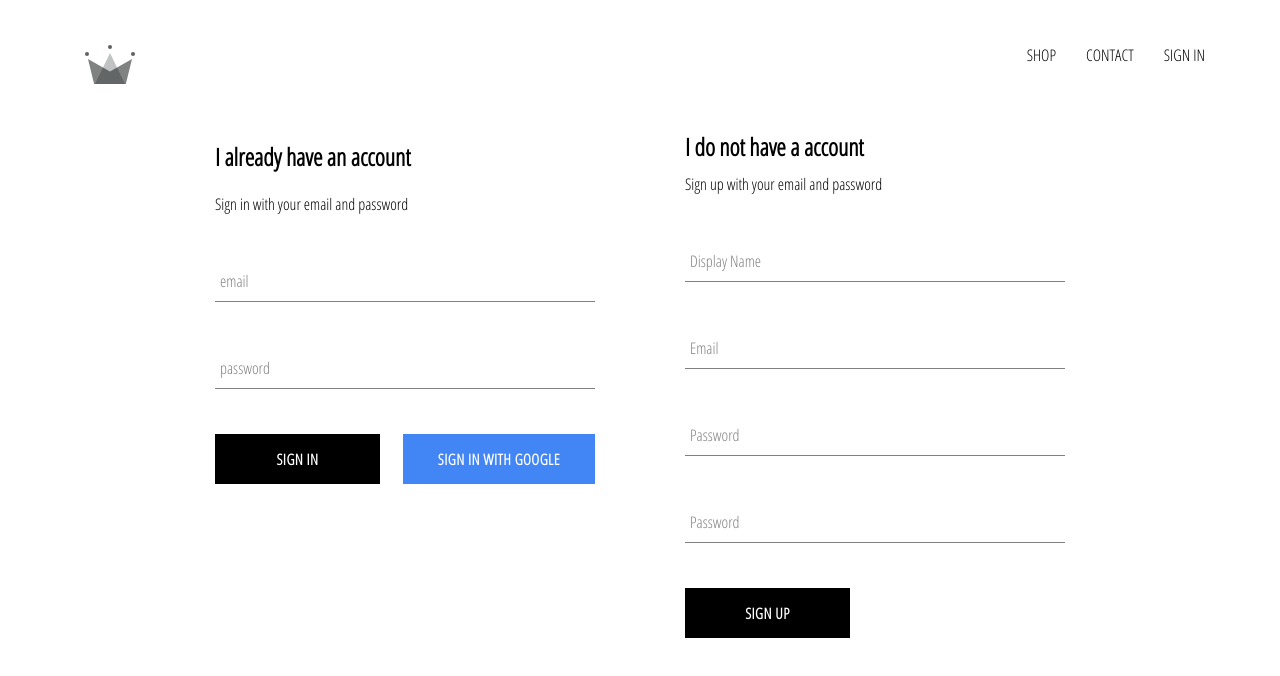
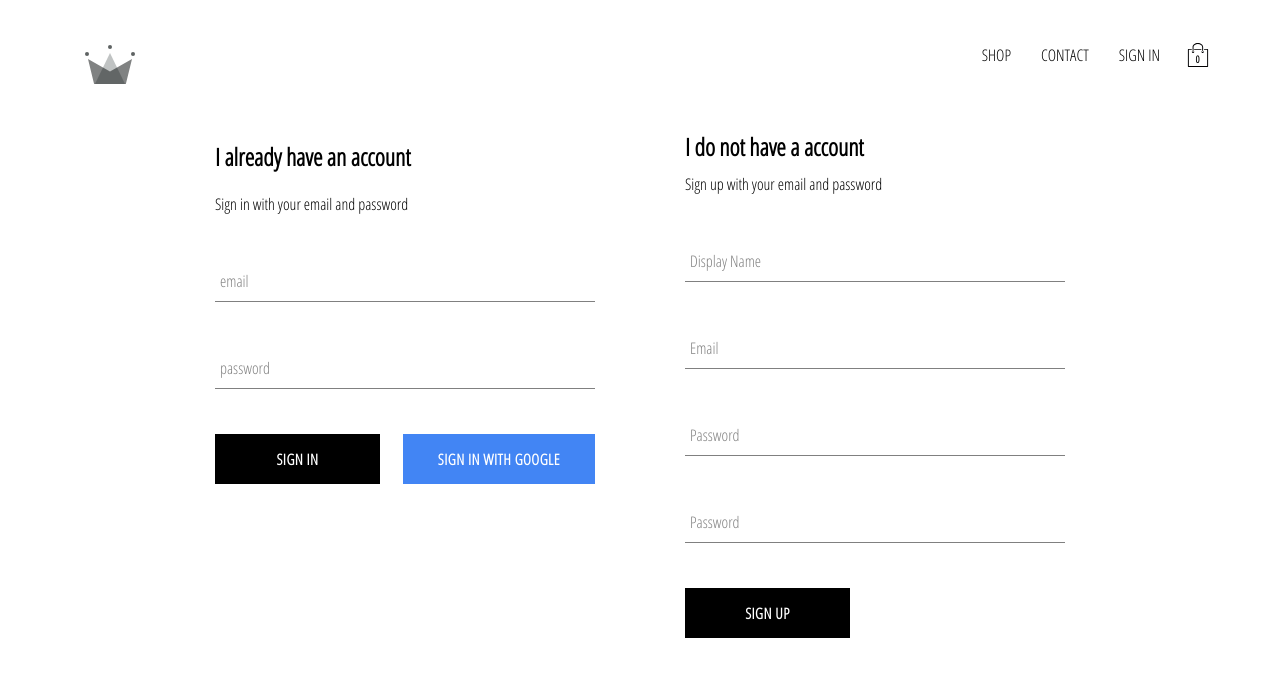
Before and after one commit to xiaotingli/E-Commerce-Backup, a React (Create React App) app in the folder crwn-clothing/: page /signin in a window 1280 px wide. Shown: the top 676 px of the page. Built offline with nearby package versions, Linux system fonts and the light colour scheme; no server answers.

Commit message:
added cart-icon & cart-dropdown components

```diff
--- /dev/null
+++ b/crwn-clothing/src/components/cart-dropdown/cart-dropdown.component.jsx
@@ -0,0 +1,14 @@
+import React from 'react';
+import './cart-dropdown.styles.scss';
+import CustomButton from '../custom-button/custom-button.component';
+
+const CartDropdown = () => {
+    return (
+        <div className='cart-dropdown'>
+            <div className='cart-items' />
+            <CustomButton>GO TO CHEKCOUT</CustomButton>
+        </div>
+    );
+};
+
+export default CartDropdown;
--- /dev/null
+++ b/crwn-clothing/src/components/cart-dropdown/cart-dropdown.styles.scss
@@ -0,0 +1,24 @@
+.cart-dropdown {
+  position: absolute;
+  width: 240px;
+  height: 340px;
+  display: flex;
+  flex-direction: column;
+  padding: 20px;
+  border: 1px solid black;
+  background-color: white;
+  top: 90px;
+  right: 40px;
+  z-index: 5;
+
+  .cart-items {
+    height: 240px;
+    display: flex;
+    flex-direction: column;
+    overflow: scroll;
+  }
+
+  button {
+    margin-top: auto;
+  }
+}
--- /dev/null
+++ b/crwn-clothing/src/components/cart-icon/cart-icon.component.jsx
@@ -0,0 +1,20 @@
+import React from 'react';
+import './cart-icon.styles.scss';
+import { ReactComponent as ShoppingIcon } from '../../assets/shopping-bag.svg';
+import { connect } from 'react-redux';
+import { toggleCartHidden } from '../../redux/cart/cart.actions';
+
+const CartIcon = ({ toggleCartHidden }) => {
+    return (
+        <div className='cart-icon' onClick={toggleCartHidden}>
+            <ShoppingIcon className='shopping-icon'/>
+            <span className='item-count'>0</span>
+        </div>
+    );
+};
+
+const mapDisptchToProps = dispatch => ({
+    toggleCartHidden: () => dispatch(toggleCartHidden())
+});
+
+export default connect(null, mapDisptchToProps)(CartIcon);
--- /dev/null
+++ b/crwn-clothing/src/components/cart-icon/cart-icon.styles.scss
@@ -0,0 +1,21 @@
+.cart-icon {
+  width: 45px;
+  height: 45px;
+  position: relative;
+  display: flex;
+  align-items: center;
+  justify-content: center;
+  cursor: pointer;
+
+  .shopping-icon {
+    width: 24px;
+    height: 24px;
+  }
+
+  .item-count {
+    position: absolute;
+    font-size: 10px;
+    font-weight: bold;
+    bottom: 12px;
+  }
+}
--- a/crwn-clothing/src/components/header/header.component.jsx
+++ b/crwn-clothing/src/components/header/header.component.jsx
@@ -4,8 +4,10 @@ import { Link } from 'react-router-dom';
 import { ReactComponent as Logo } from '../../assets/crown.svg';
 import { auth } from '../../firebase/firebase.utils';
 import { connect } from 'react-redux';
+import CartIcon from '../cart-icon/cart-icon.component';
+import CartDropdown from '../cart-dropdown/cart-dropdown.component';
 
-const Header =({ currentUser })=> {
+const Header =({ currentUser, hidden })=> {
     return (
         <div className='header'>
             <Link className='logo-container' to='/'>
@@ -24,13 +26,19 @@ const Header =({ currentUser })=> {
                     :
                     <Link className='option' to='/signin'>SIGN IN</Link>
                 }
+                <CartIcon />
             </div>
+            {
+                hidden ? null : <CartDropdown />
+            }
+
         </div>
     );
 }
 
-const mapStateToProps = (state) => ({
-    currentUser: state.user.currentUser
+const mapStateToProps = ({user: {currentUser}, cart: {hidden}}) => ({
+    currentUser,
+    hidden
 });
 
 export default connect(mapStateToProps)(Header);
--- /dev/null
+++ b/crwn-clothing/src/redux/cart/cart.actions.js
@@ -0,0 +1,5 @@
+import CartActionTypes from './cart.types';
+
+export const toggleCartHidden = () => ({
+  type: CartActionTypes.TOGGLE_CART_HIDDEN
+});
--- /dev/null
+++ b/crwn-clothing/src/redux/cart/cart.reducer.js
@@ -0,0 +1,19 @@
+import CartActionTypes from './cart.types';
+
+const INITIAL_STATE = {
+    hidden: true
+};
+
+const cartReducer = (state = INITIAL_STATE, action) => {
+    switch (action.type) {
+        case CartActionTypes.TOGGLE_CART_HIDDEN:
+            return {
+                ...state,
+                hidden: !state.hidden
+            }
+        default:
+            return state;
+    }
+};
+
+export default cartReducer;
--- /dev/null
+++ b/crwn-clothing/src/redux/cart/cart.types.js
@@ -0,0 +1,5 @@
+const CartActionTypes = {
+    TOGGLE_CART_HIDDEN: 'TOGGLE_CART_HIDDEN'
+};
+
+export default CartActionTypes;
--- a/crwn-clothing/src/redux/root-reducer.js
+++ b/crwn-clothing/src/redux/root-reducer.js
@@ -1,7 +1,9 @@
 import UserReducer from './user/user.reducer';
 import { combineReducers } from 'redux';
 import userReducer from './user/user.reducer';
+import cartReducer from './cart/cart.reducer';
 
 export default combineReducers({
-    user: userReducer
+    user: userReducer,
+    cart: cartReducer
 });
```
Also changed, not shown: crwn-clothing/src/assets/shopping-bag.svg (added).
